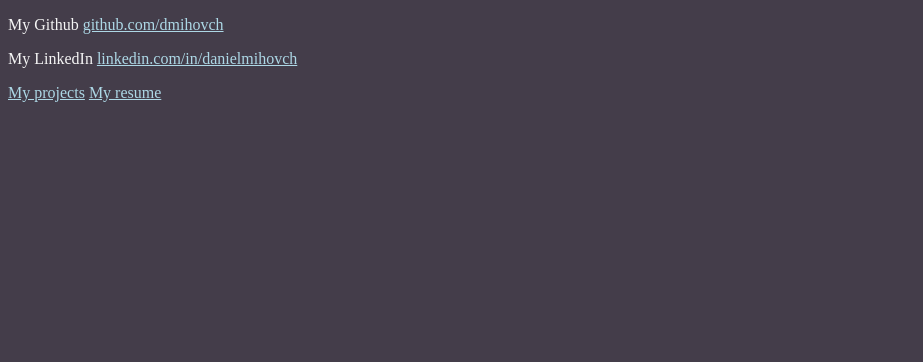
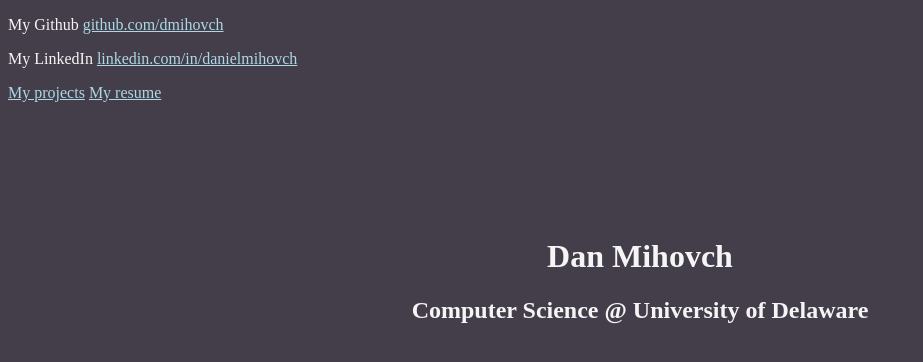
Before and after one commit to dmihovch/dmihovch.github.io, a SvelteKit app: page / in a window 1280 px wide. Shown: the top 362 px of the page, without its empty margins (0-923 px from the left). Built offline with nearby package versions, Linux system fonts and the light colour scheme.

Commit message:
make and centered header

```diff
--- a/src/routes/+page.svelte
+++ b/src/routes/+page.svelte
@@ -2,7 +2,10 @@
 
 
 
-
+<div id="header">
+	<h1>Dan Mihovch</h1>
+	<h2>Computer Science @ University of Delaware</h2>
+</div>
 <p>
 	My Github <a href="https://github.com/dmihovch" target="_blank" rel="noopener noreferrer"
 		>github.com/dmihovch</a
@@ -14,7 +17,19 @@
 		>linkedin.com/in/danielmihovch
 	</a>
 </p>
-
-
 <a href="/projects">My projects</a>
 <a href="/resume">My resume</a>
+
+<style>
+	#header {
+		display: flexbox;
+		justify-content: center;
+		align-items:center;
+		text-align: center;
+		position: absolute;
+		top: 35%;
+		left: 50%;
+		transform: translate(-50%,-50%);
+
+	}
+</style>
```
